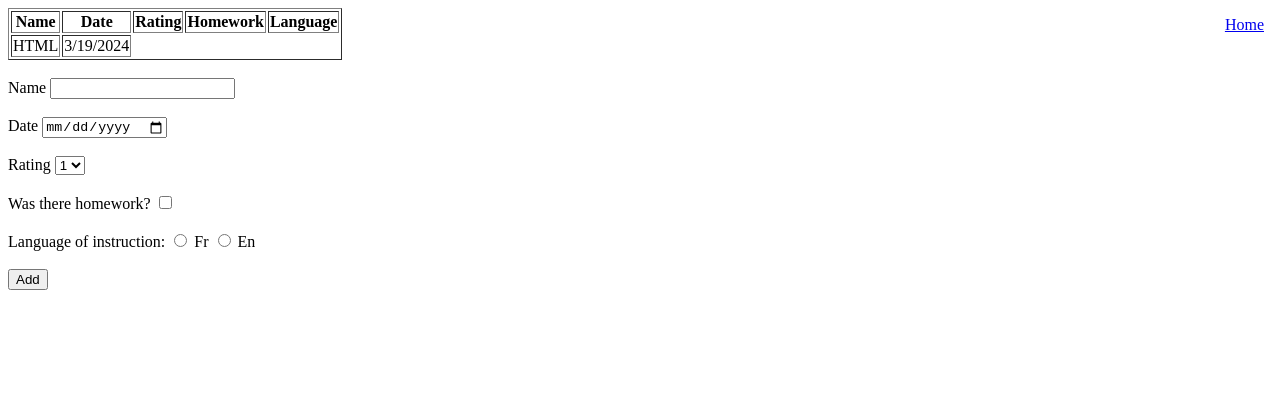
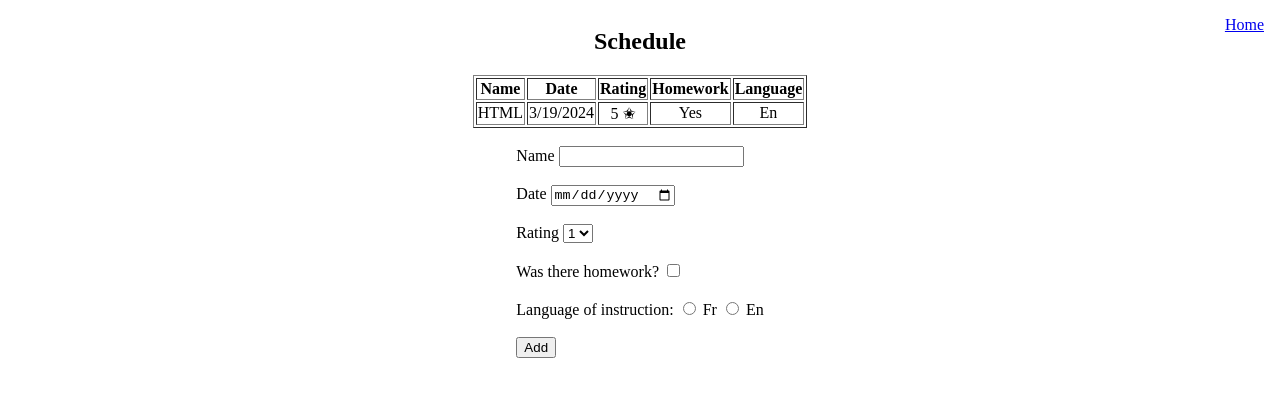
Before and after one commit to MLZ101/Educational-HTML, a plain HTML site: page page1.html in a window 1280 px wide. Drawn offline with Linux system fonts and the light colour scheme.

Commit message:
Update page1.html

```diff
--- a/page1.html
+++ b/page1.html
@@ -4,11 +4,12 @@
     <title>page 1</title>
   </head>
 
-  <body>
+  <body style="display: flex; flex-direction: column; align-items: center; justify-content: center;">
 
     <a href="index.html" style="position: absolute; top: 1rem; right: 1rem;">Home</a>
 
-    <table border="1">
+    <h2 id="schedule">Schedule</h2>
+    <table border="1" style="text-align: center;">
       <tr>
         <th>Name</th>
         <th>Date</th>
@@ -19,6 +20,9 @@
       <tr>
         <td>HTML</td>
         <td>3/19/2024</td>
+        <td>5 ✬</td>
+        <td>Yes</td>
+        <td>En</td>
       </tr>
     </table>
 
```
